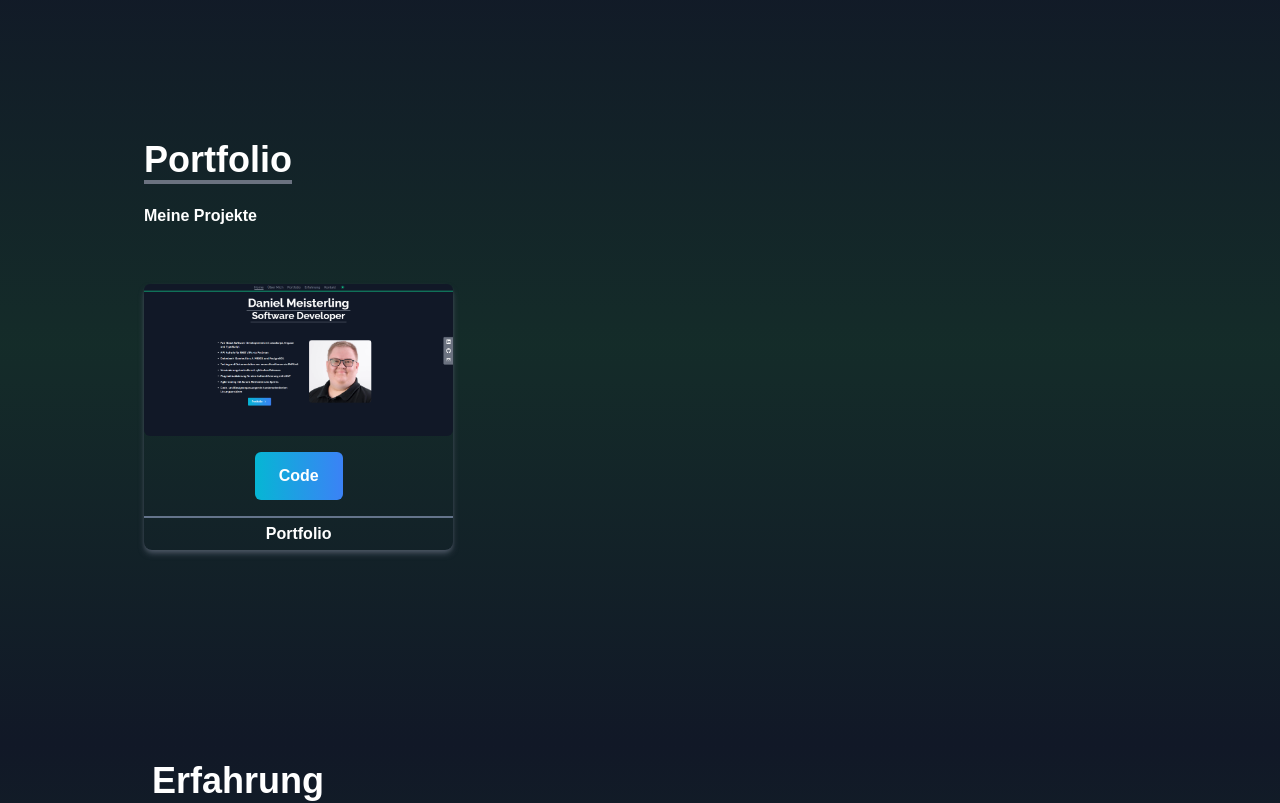
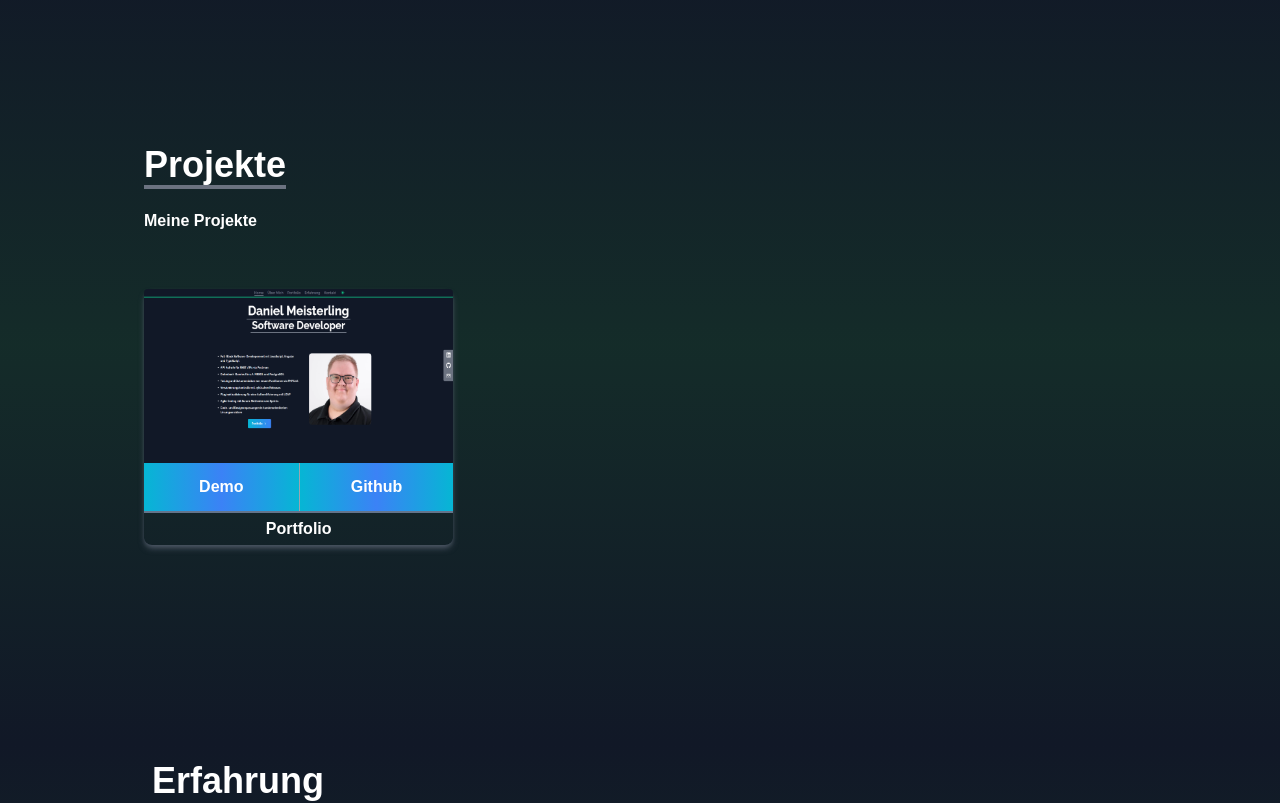
Before and after one commit to DMeisterling/Portfolio, a React (Create React App) app: page / in a window 1280 px wide. Shown: the part 1240-2043 px from the top of the page. Built offline with nearby package versions, Linux system fonts and the light colour scheme.

Commit message:
fixing styling, darkmode buttons, portfolio button

```diff
--- a/package.json
+++ b/package.json
@@ -7,11 +7,13 @@
     "@testing-library/react": "^13.4.0",
     "@testing-library/user-event": "^13.5.0",
     "react": "^18.2.0",
+    "react-day-and-night-toggle": "^1.0.18",
     "react-dom": "^18.2.0",
     "react-icons": "^4.8.0",
     "react-router-dom": "^6.9.0",
     "react-scripts": "5.0.1",
     "react-scroll": "^1.8.9",
+    "styled-components": "^5.3.9",
     "web-vitals": "^2.1.4"
   },
   "scripts": {
--- a/src/components/About.jsx
+++ b/src/components/About.jsx
@@ -4,7 +4,7 @@ const About = () => {
   return (
     <div
       name="über mich"
-      className="w-full dark:bg-gradient-to-b dark:from-gray-900 dark:via-dark-emerald dark:to-gray-900 bg-gradient-to-b  from-slate-200 via-slate-500 to-slate-200"
+      className="w-full dark:bg-gradient-to-b dark:from-gray-900 dark:via-dark-emerald dark:to-gray-900 bg-gradient-to-b  from-slate-200 via-slate-300 to-slate-200"
     >
       <div className="max-w-screen-lg p-4 mx-auto flex flex-col justify-center w-full h-full">
         <div className="pb-8">
--- a/src/components/Experience.jsx
+++ b/src/components/Experience.jsx
@@ -56,7 +56,7 @@ const Experience = () => {
   return (
     <div
       name="erfahrung"
-      className="w-full dark:bg-gradient-to-b dark:from-gray-900 dark:via-dark-emerald dark:to-gray-900 bg-gradient-to-b  from-slate-200 via-slate-500 to-slate-200"
+      className="w-full dark:bg-gradient-to-b dark:from-gray-900 dark:via-dark-emerald dark:to-gray-900 bg-gradient-to-b  from-slate-200 via-slate-300 to-slate-200"
     >
       <div className="max-w-screen-lg mx-auto p-4 flex flex-col justify-center w-full h-full">
         <div>
--- a/src/components/Home.jsx
+++ b/src/components/Home.jsx
@@ -7,7 +7,7 @@ const Home = () => {
   return (
     <div
       name="home"
-      className="pb-8 pt-4 sm:pt-12 w-full dark:bg-gradient-to-b dark:from-gray-900 dark:via-dark-emerald dark:to-gray-900 bg-gradient-to-b  from-slate-200 via-slate-500 to-slate-200"
+      className="pb-8 pt-4 sm:pt-12 w-full dark:bg-gradient-to-b dark:from-gray-900 dark:via-dark-emerald dark:to-gray-900 bg-gradient-to-b  from-slate-200 via-slate-300 to-slate-200"
     >
       <div class="mx-auto mb-auto flex flex-col items-center justify-center h-40 px-4 text-center">
         <h2 class="text-3xl sm:text-7xl md:text-7xl font-bold pb-2 px-2">
--- a/src/components/LegalNotice.jsx
+++ b/src/components/LegalNotice.jsx
@@ -4,7 +4,7 @@ const LegalNotice = () => {
   return (
     <div
       name="impressum"
-      className="h-screen w-full dark:bg-gradient-to-b dark:from-gray-900 dark:to-dark-emerald bg-gradient-to-b  from-slate-200 via-slate-500 to-slate-200"
+      className="h-screen w-full dark:bg-gradient-to-b dark:from-gray-900 dark:to-dark-emerald bg-gradient-to-b  from-slate-200 via-slate-300 to-slate-200"
     >
       <div class="mx-auto flex flex-col items-center justify-center h-80 px-4 text-center">
         <h2 class="text-3xl sm:text-7xl md:text-7xl font-bold border-b-4 border-l-4 border-gray-500 pb-4 px-2">
--- a/src/components/NavBar.jsx
+++ b/src/components/NavBar.jsx
@@ -3,6 +3,7 @@ import { FaBars, FaTimes } from "react-icons/fa";
 import { MdNightsStay, MdWbSunny } from "react-icons/md";
 import { Link } from "react-scroll";
 import { useNavigate } from "react-router-dom";
+import DayNightToggle from 'react-day-and-night-toggle'
 
 const NavBar = ({ darkMode, setDarkMode }) => {
   const [nav, setNav] = useState(false);
@@ -60,11 +61,19 @@ const NavBar = ({ darkMode, setDarkMode }) => {
             )}
           </li>
         ))}
-        <li onClick={() => setDarkMode(!darkMode)} className="ml-4">
+        <li onClick={() => setDarkMode(!darkMode)} className="ml-8 w-fit cursor-pointer">
           {darkMode ? (
-            <MdWbSunny className="text-2xl cursor-pointer" />
+            <DayNightToggle
+            checked={darkMode}
+            size={24}
+          />
+            // <MdWbSunny className="text-2xl cursor-pointer" />
           ) : (
-            <MdNightsStay className="text-2xl cursor-pointer" />
+            <DayNightToggle
+              checked={darkMode}
+              size={24}
+            />
+            // <MdNightsStay className="text-2xl cursor-pointer" />
           )}
         </li>
       </ul>
@@ -104,9 +113,17 @@ const NavBar = ({ darkMode, setDarkMode }) => {
           ))}
           <li onClick={() => setDarkMode(!darkMode)}>
             {darkMode ? (
-              <MdWbSunny className="text-2xl cursor-pointer" />
+              <DayNightToggle
+              checked={darkMode}
+              size={24}
+            />
+              // <MdWbSunny className="text-2xl cursor-pointer" />
             ) : (
-              <MdNightsStay className="text-2xl cursor-pointer" />
+              <DayNightToggle
+              checked={darkMode}
+              size={24}
+            />
+              // <MdNightsStay className="text-2xl cursor-pointer" />
             )}
           </li>
         </ul>
--- a/src/components/Portfolio.jsx
+++ b/src/components/Portfolio.jsx
@@ -7,48 +7,46 @@ const Portfolio = () => {
       name: "Portfolio",
       id: 1,
       src: portfolioProject,
-      link: false,
+      demo: true,
+      linkSrc: "https://github.com/DMeisterling/Portfolio"
     },
   ];
 
   return (
     <div
       name="portfolio"
-      className="w-full md:h-screen dark:bg-gradient-to-b dark:from-gray-900 dark:via-dark-emerald dark:to-gray-900 bg-gradient-to-b  from-slate-200 via-slate-500 to-slate-200"
+      className="w-full md:h-screen dark:bg-gradient-to-b dark:from-gray-900 dark:via-dark-emerald dark:to-gray-900 bg-gradient-to-b  from-slate-200 via-slate-300 to-slate-200"
     >
       <div className="max-w-screen-lg p-4 mx-auto flex flex-col justify-center w-full h-full">
         <div className="pb-8">
           <p className="text-4xl font-bold inline border-b-4 border-gray-500">
-            Portfolio
+            Projekte
           </p>
           <p className="py-6">Meine Projekte</p>
         </div>
 
         <div className="grid sm:grid-cols-2 md:grid-cols-3 gap-8 px-12 sm:px-0">
-          {portfolios.map(({ name, id, src, link, linkSrc }) => (
-            <div
-              key={id}
-              className="shadow-md shadow-gray-600 rounded-lg duration-200 hover:scale-110"
-            >
-              <img src={src} alt="" className="rounded-md" />
+  {portfolios.map(({ name, id, src, demo, demoSrc, linkSrc }) => (
+    <div key={id} className="shadow-md shadow-gray-600 rounded-lg duration-200 hover:scale-110">
+      <img src={src} alt="" className="rounded-t aspect-video" />
+
       <div className="flex items-center justify-center">
-                {link ? (
-                  <form action={linkSrc} target="_blank">
-                    <button className="w-fit px-6 py-3 m-4 flex items-center rounded-md bg-gradient-to-r from-cyan-500 to-blue-500 cursor-pointer">
-                      Demo!
+        {demo ? (
+          <form action={demoSrc} target="_blank" className="w-1/2 rounded-l">
+            <button className="w-full py-3 bg-gradient-to-r from-cyan-500 via-blue-500 to-cyan-500 cursor-pointer">
+              Demo
             </button>
           </form>
         ) : null}
-                <form
-                  action="https://github.com/DMeisterling/Portfolio"
-                  target="_blank"
-                >
-                  <button className="w-fit px-6 py-3 m-4 flex items-center rounded-md bg-gradient-to-r from-cyan-500 to-blue-500 cursor-pointer">
-                    Code
+
+        <form action={linkSrc} target="_blank" className={`${demo ? 'w-1/2 border-l border-gray-400' : 'w-full rounded-md'}`}>
+          <button className="w-full py-3 bg-gradient-to-r  from-cyan-500 via-blue-500 to-cyan-500 cursor-pointer">
+            Github
           </button>
         </form>
       </div>
-              <div className="flex items-center justify-center border-t-2 border-slate-500 pt-1 mb-1">
+
+      <div className="flex items-center justify-center border-t-2 border-slate-500 pt-1 mb-1 ">
         {name}
       </div>
     </div>
```
Also changed, not shown: 1 other file (tests, documents, lock files or other folders). Lines whose indentation alone changed are shown as unchanged.
